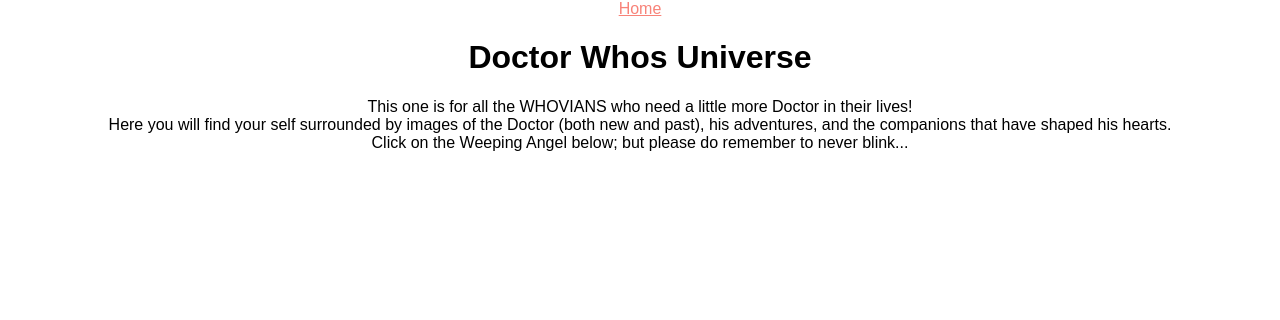
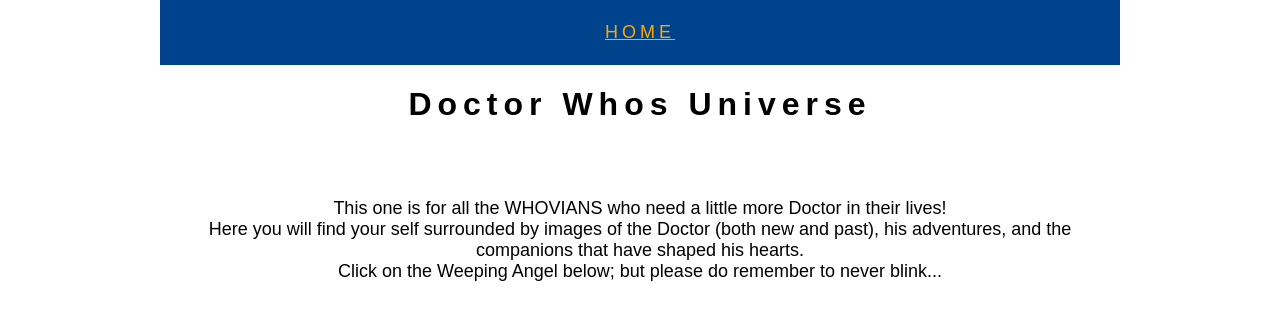
Before and after one commit to Ccordova41/badwolf-client, a React (Create React App) app: page / in a window 1280 px wide. Shown: the top 320 px of the page. Built offline with nearby package versions, Linux system fonts and the light colour scheme.

Commit message:
formatting css

```diff
--- a/src/App.css
+++ b/src/App.css
@@ -1,26 +1,54 @@
 .App {
   text-align: center;
+  max-width: 120vh;
+  margin: auto;
 }
 
-.App-logo {
-  animation: App-logo-spin infinite 20s linear;
-  height: 80px;
-}
-
+/*
 .App-header {
   background-color: #222;
   height: 150px;
   padding: 20px;
   color: white;
+}*/
+
+/* Navbar */
+
+.navbar {
+  background-color: #00438d;
+  padding-top: 2.75vh;
+  padding-bottom: 2.75vh;
+  padding-left: 25vh;
+  padding-right: 25vh;
 }
 
-.App-title {
-  font-size: 1.5em;
+.navbar a {
+  color: white;
+  text-transform: uppercase;
+  letter-spacing: 0.5vh;
+  font-size: 2.25vh;
 }
 
-.App-intro {
-  font-size: large;
+/* Home */
+
+.main-content {
+
 }
+
+.main-content-title {
+  letter-spacing: 0.75vh;
+}
+
+.main-content-body {
+  margin-top: 75px;
+}
+
+.main-content-body p {
+  margin-bottom: 25px;
+  margin-top: 25px;
+  font-size: 2.25vh;
+}
+
 
 @keyframes App-logo-spin {
   from { transform: rotate(0deg); }
--- a/src/components/Navbar.js
+++ b/src/components/Navbar.js
@@ -8,7 +8,7 @@
       to="/"
       exact
       activeStyle={{
-        color: '#f88379'
+        color: '#ffa700'
       }}
       > Home </NavLink>
     </div>
```
